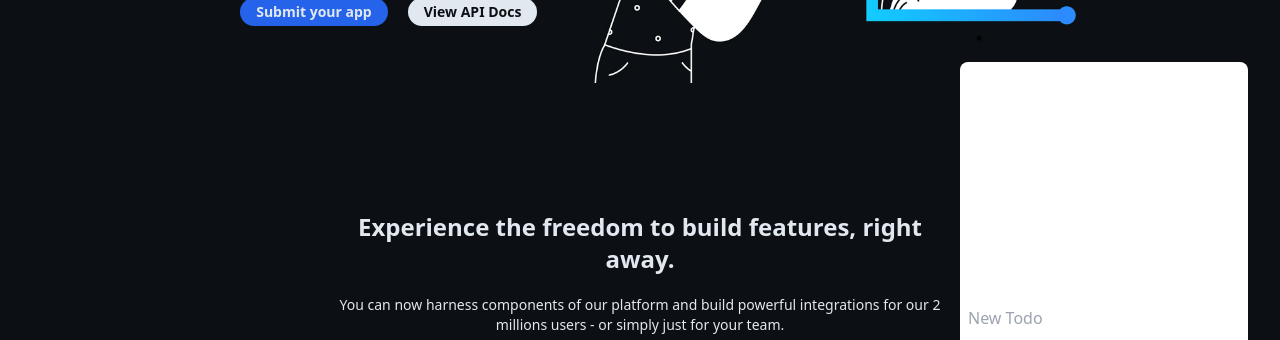
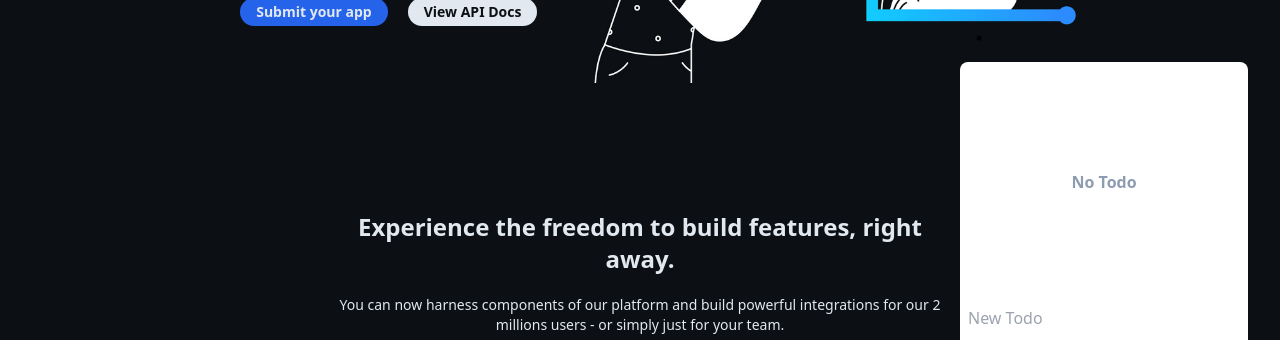
Before and after one commit to YashChauhan858/BinaryVeda-assignment, a React (Vite) app: page / in a window 1280 px wide. Shown: the part 358-698 px from the top of the page. Built offline with nearby package versions, Linux system fonts and the light colour scheme.

Commit message:
Added "no more todo" ui

```diff
--- a/src/components/Global/Todo/Todo.tsx
+++ b/src/components/Global/Todo/Todo.tsx
@@ -71,6 +71,11 @@ const Todo = () => {
                   </p>
                 </div>
               ))}
+            {!isValidTodoList && (
+              <div className="h-full w-full grid place-content-center">
+                <p className="font-semibold text-textColorMuted">No Todo</p>
+              </div>
+            )}
           </div>
           <form onSubmit={addNewTodo}>
             <input
```
